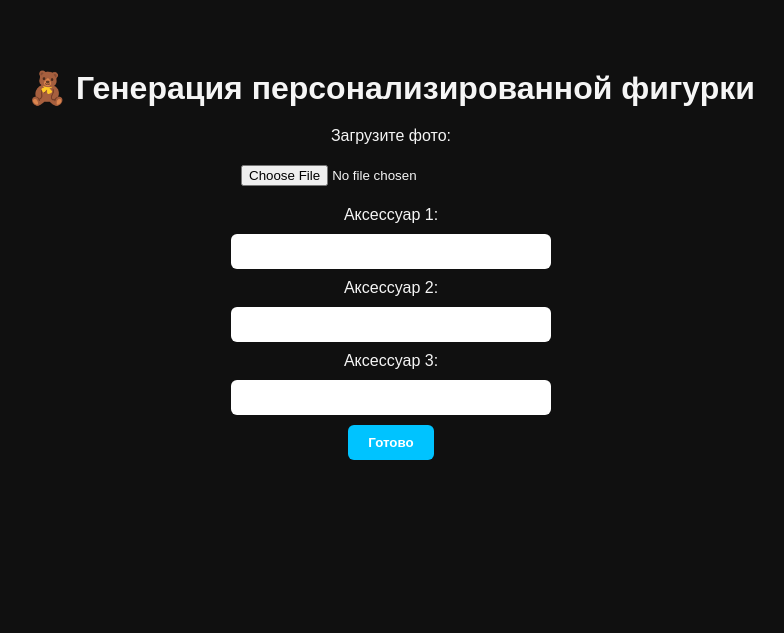
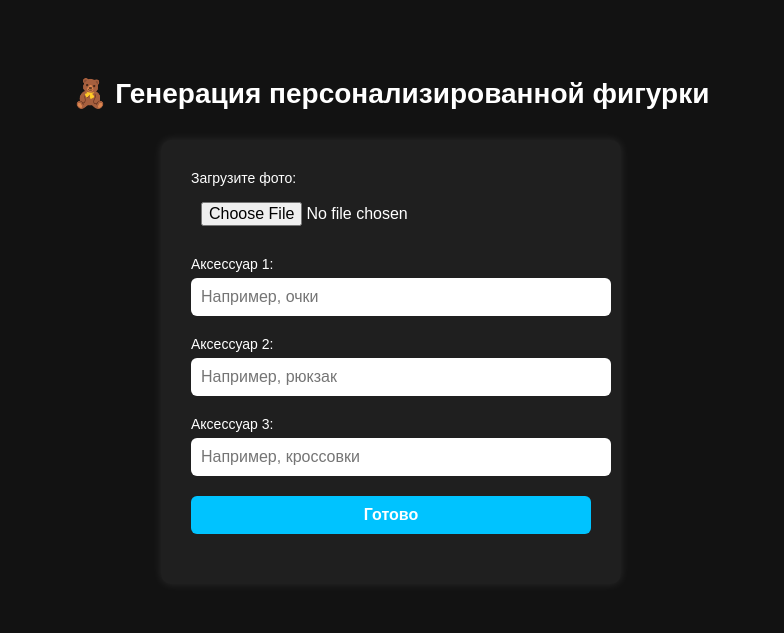
Before and after one commit to sneekers707/-figurine-server, a Python web app: template templates/index.html in a window 1280 px wide. Shown: the top 633 px of the page, without its empty margins (249-1033 px from the left). Run offline with Jinja, Linux system fonts and the light colour scheme; the template is opened without the code that fills it, so the values that code supplies are empty.

Commit message:
Update index.html

```diff
--- a/templates/index.html
+++ b/templates/index.html
@@ -2,57 +2,77 @@
 <html lang="ru">
 <head>
   <meta charset="UTF-8">
+  <meta name="viewport" content="width=device-width, initial-scale=1.0">
   <title>Создание фигурки</title>
   <style>
     body {
       font-family: Arial, sans-serif;
-            background-color: #101010;
-            color: #f5f5f5;
-            padding: 40px;
+      background-color: #121212;
+      color: #ffffff;
       text-align: center;
+      padding: 50px;
     }
+
+    h1 {
+      font-size: 28px;
+      margin-bottom: 30px;
+    }
+
     form {
-            margin-top: 20px;
+      display: inline-block;
+      text-align: left;
+      background-color: #1f1f1f;
+      padding: 30px;
+      border-radius: 10px;
+      box-shadow: 0 0 10px rgba(255,255,255,0.1);
+      max-width: 400px;
+      width: 100%;
     }
-        input[type="text"], input[type="file"] {
+
+    label {
+      display: block;
+      margin-bottom: 6px;
+      font-size: 14px;
+    }
+
+    input[type="file"],
+    input[type="text"],
+    input[type="submit"] {
+      width: 100%;
       padding: 10px;
-            margin: 10px 0;
+      margin-bottom: 20px;
+      border: none;
       border-radius: 6px;
-            border: none;
-            width: 300px;
+      font-size: 16px;
     }
+
     input[type="submit"] {
-            padding: 10px 20px;
       background-color: #00c3ff;
-            border: none;
       color: white;
       font-weight: bold;
-            border-radius: 6px;
       cursor: pointer;
+      transition: background-color 0.3s ease;
     }
+
     input[type="submit"]:hover {
-            background-color: #009fd6;
-        }
-        h1 {
-            margin-bottom: 20px;
+      background-color: #0095c2;
     }
   </style>
 </head>
 <body>
   <h1>🧸 Генерация персонализированной фигурки</h1>
+  <form action="/" method="post" enctype="multipart/form-data">
+    <label for="photo">Загрузите фото:</label>
+    <input type="file" id="photo" name="photo" accept="image/*" required>
 
-    <form action="/" method="post" enctype="multipart/form-data">
-        <label>Загрузите фото:</label><br>
-        <input type="file" name="photo" accept="image/*" required><br>
+    <label for="acc1">Аксессуар 1:</label>
+    <input type="text" id="acc1" name="acc1" placeholder="Например, очки" required>
 
-        <label>Аксессуар 1:</label><br>
-        <input type="text" name="acc1" required><br>
+    <label for="acc2">Аксессуар 2:</label>
+    <input type="text" id="acc2" name="acc2" placeholder="Например, рюкзак" required>
 
-        <label>Аксессуар 2:</label><br>
-        <input type="text" name="acc2" required><br>
-
-        <label>Аксессуар 3:</label><br>
-        <input type="text" name="acc3" required><br>
+    <label for="acc3">Аксессуар 3:</label>
+    <input type="text" id="acc3" name="acc3" placeholder="Например, кроссовки" required>
 
     <input type="submit" value="Готово">
   </form>
```
Lines whose indentation alone changed are shown as unchanged.
